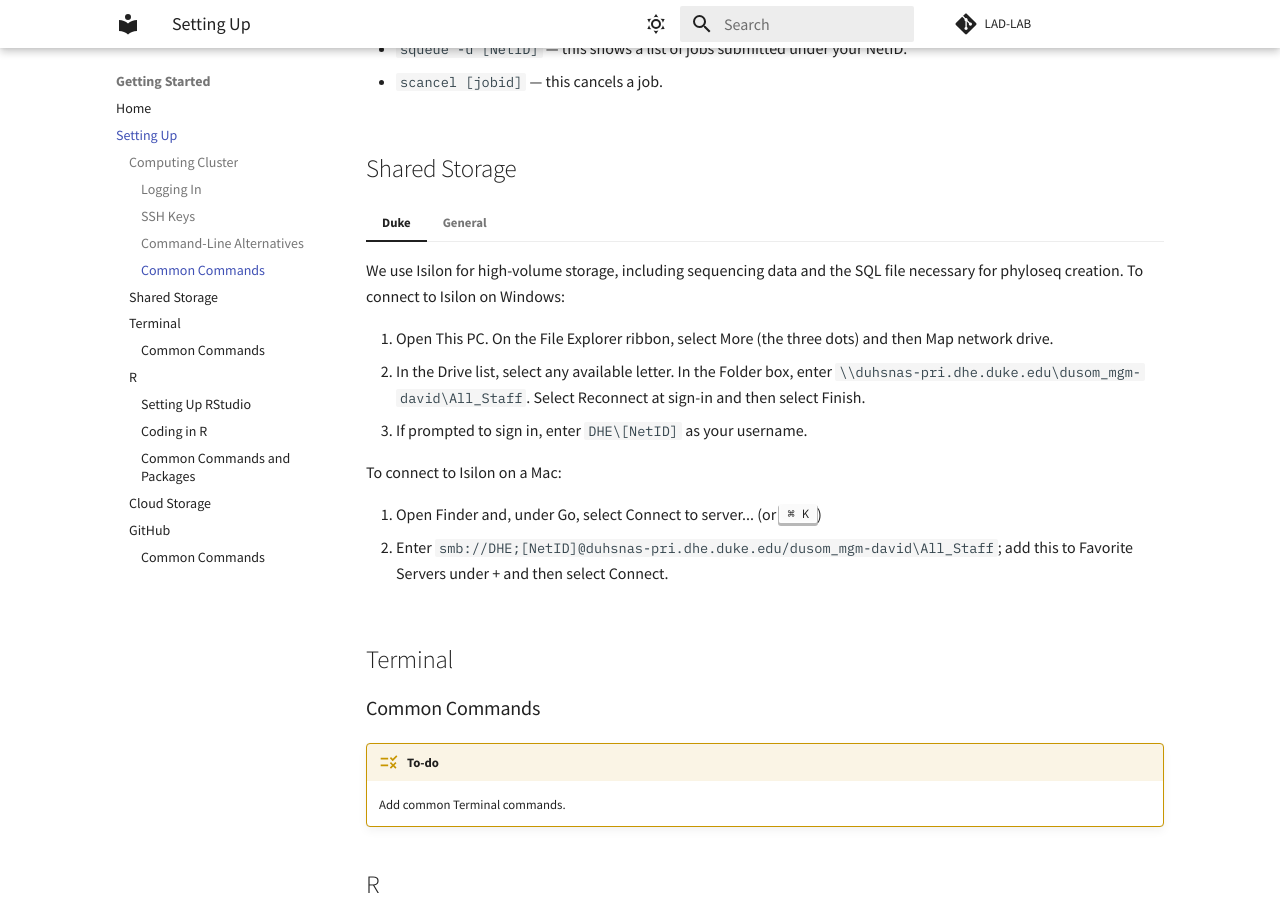
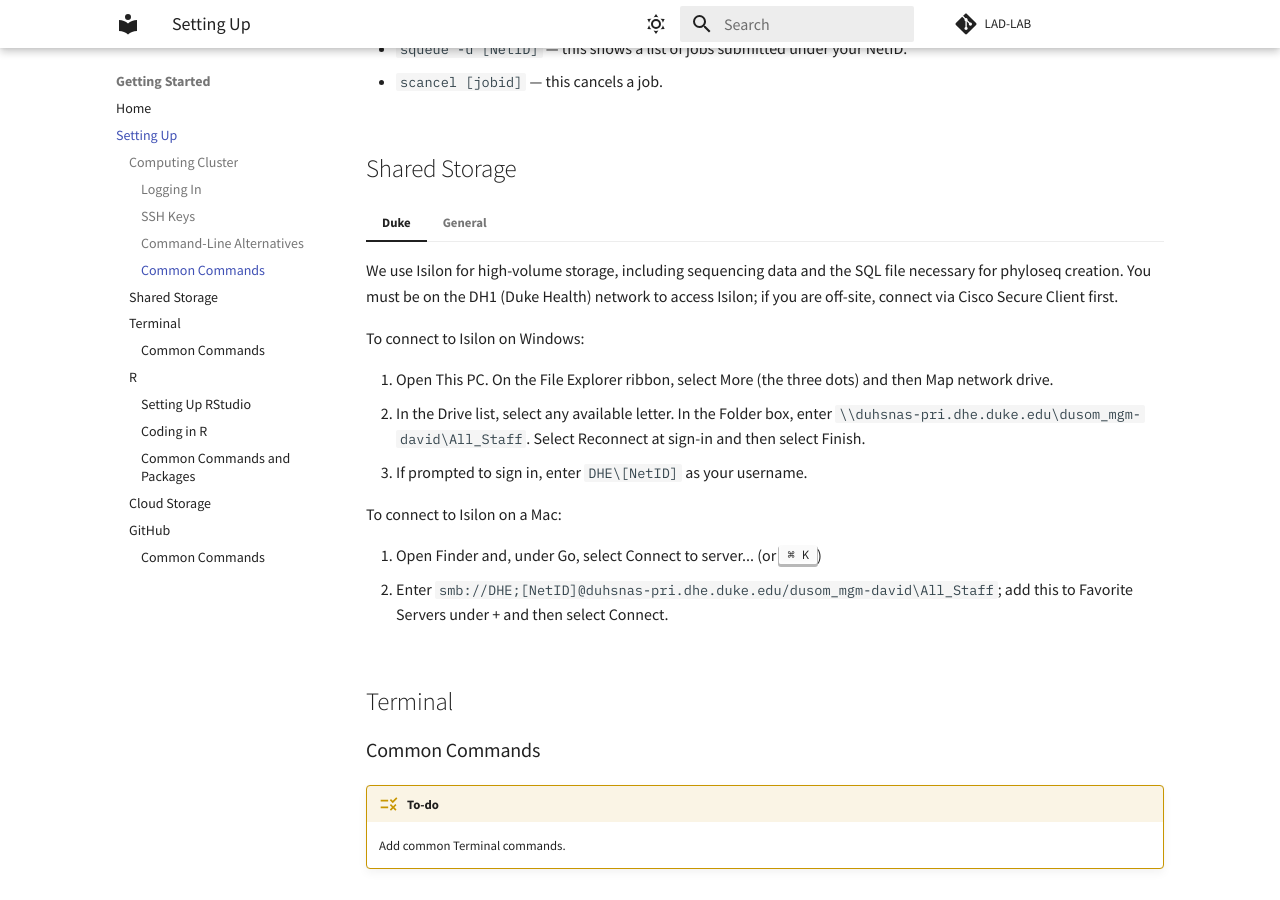
Before and after one commit to LAD-LAB/lad-lab.github.io, an MkDocs documentation site: the page built from docs/settingup.md, in a window 1280 px wide and 900 px high, scrolled down 2502 px. Built offline with MkDocs 1.6.1 and Material for MkDocs 9.7.7, drawn with Linux system fonts in a browser that asks for light colours.

Commit message:
Adding minor fixes.

```diff
--- a/docs/settingup.md
+++ b/docs/settingup.md
@@ -161,7 +161,9 @@ This page is intended to help you set up and familiarize yourself with the lab's
 
 === "Duke"
 
-    We use Isilon for high-volume storage, including sequencing data and the SQL file necessary for phyloseq creation. To connect to Isilon on Windows:
+    We use Isilon for high-volume storage, including sequencing data and the SQL file necessary for phyloseq creation. You must be on the DH1 (Duke Health) network to access Isilon; if you are off-site, connect via Cisco Secure Client first.
+
+    To connect to Isilon on Windows:
 
     1. Open This PC. On the File Explorer ribbon, select More (the three dots) and then Map network drive.
     2. In the Drive list, select any available letter. In the Folder box, enter `\\duhsnas-pri.dhe.duke.edu\dusom_mgm-david\All_Staff`. Select Reconnect at sign-in and then select Finish.
```
Also changed, not shown: docs/pcr.md (+1 -1 lines).
